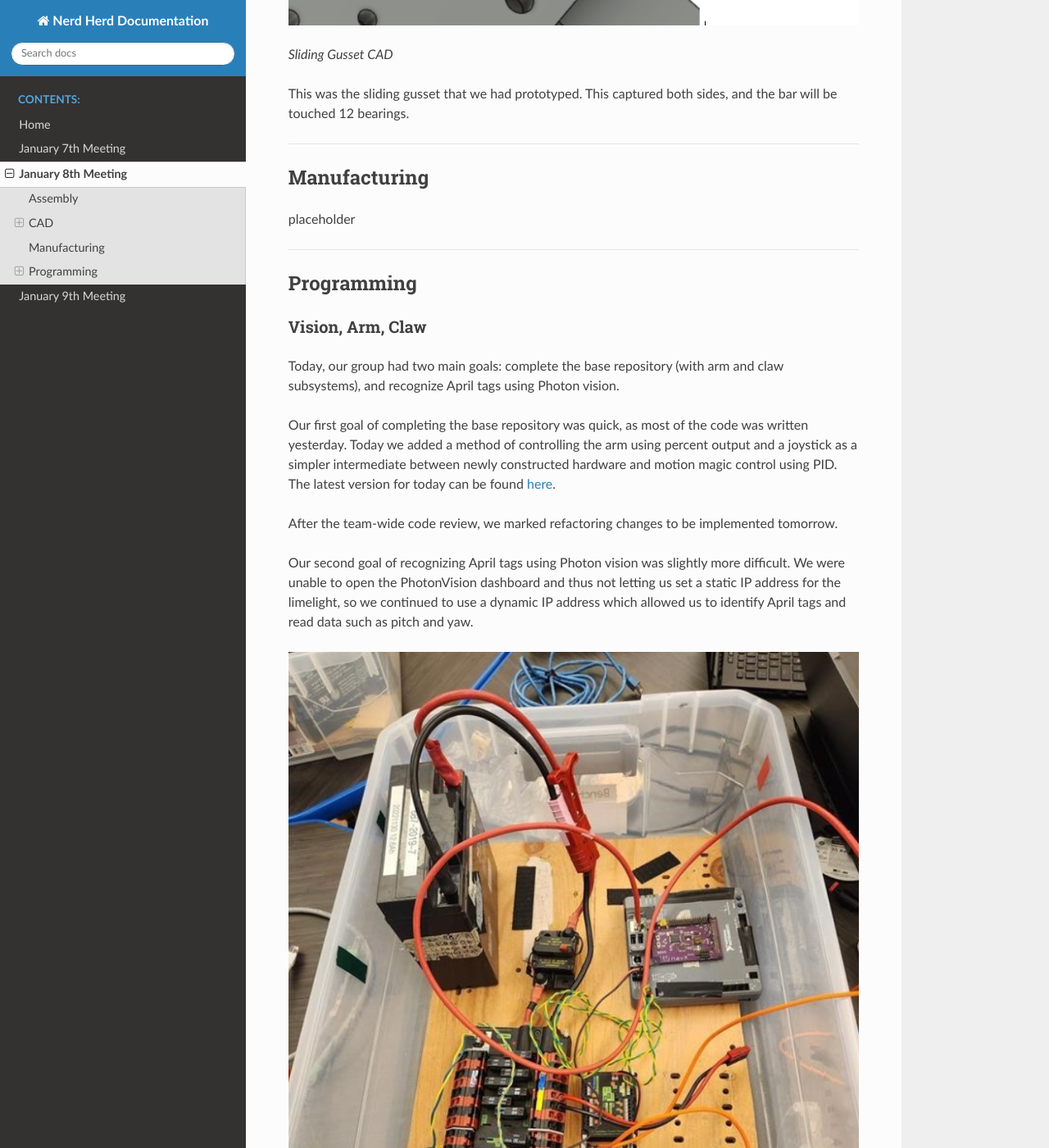
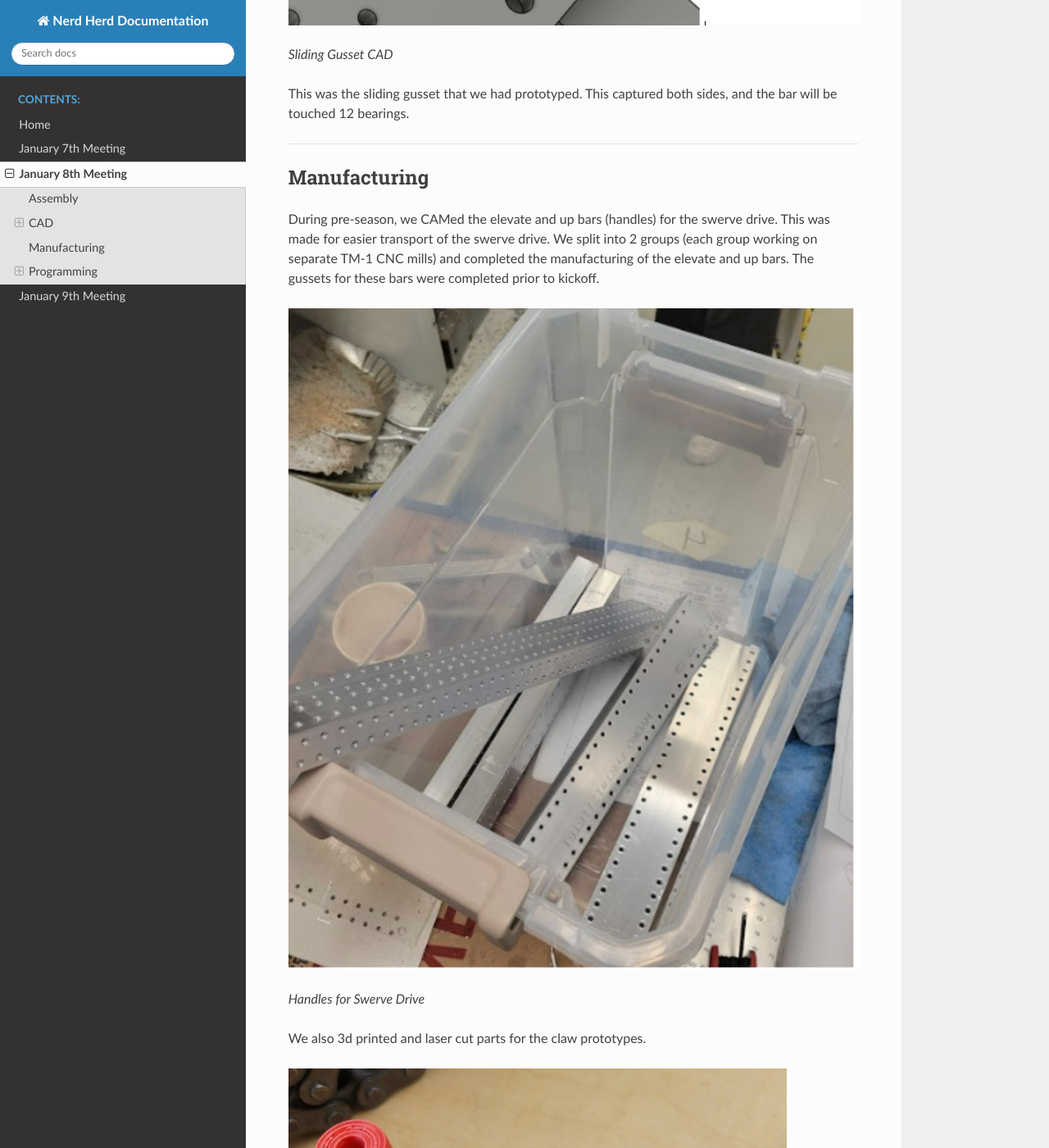
Before and after one commit to nerdherd/Documentation, a Sphinx documentation site: the page built from source/january8.md, in a window 1280 px wide and 1400 px high, scrolled down 5397 px. Shown: the whole window at 82% size. Built offline with Sphinx 7.4.7 and the Read the Docs theme 2.0.0, drawn with Linux system fonts in a browser that asks for light colours; some of the changed text lies outside the part shown.

Commit message:
Update january8.md

```diff
--- a/source/january8.md
+++ b/source/january8.md
@@ -65,7 +65,23 @@ This was the sliding gusset that we had prototyped. This captured both sides, an
 
 ## Manufacturing
 
-placeholder
+During pre-season, we CAMed the elevate and up bars (handles) for the swerve drive. This was made for easier transport of the swerve drive. We split into 2 groups (each group working on separate TM-1 CNC mills) and completed the manufacturing of the elevate and up bars. The gussets for these bars were completed prior to kickoff.
+
+![Handles for Swerve Drive](images/Day1/mfghandlesDay2.png)
+
+*Handles for Swerve Drive*
+
+We also 3d printed and laser cut parts for the claw prototypes.
+
+![3D Claw Print](images/Day2/mfgprintDay2.png)
+
+*3D-Printing for Claw Prototypes (Linear Actuator Claw)*
+
+![Lasered Claw](images/Day2/mfglaserDay2a.png)
+
+![Lasered Claw](images/Day2/mfglaserDay2b.png)
+
+*Laser cutting for claw prototype (Rotational Grip Claw)*
 
 *****
 
```
